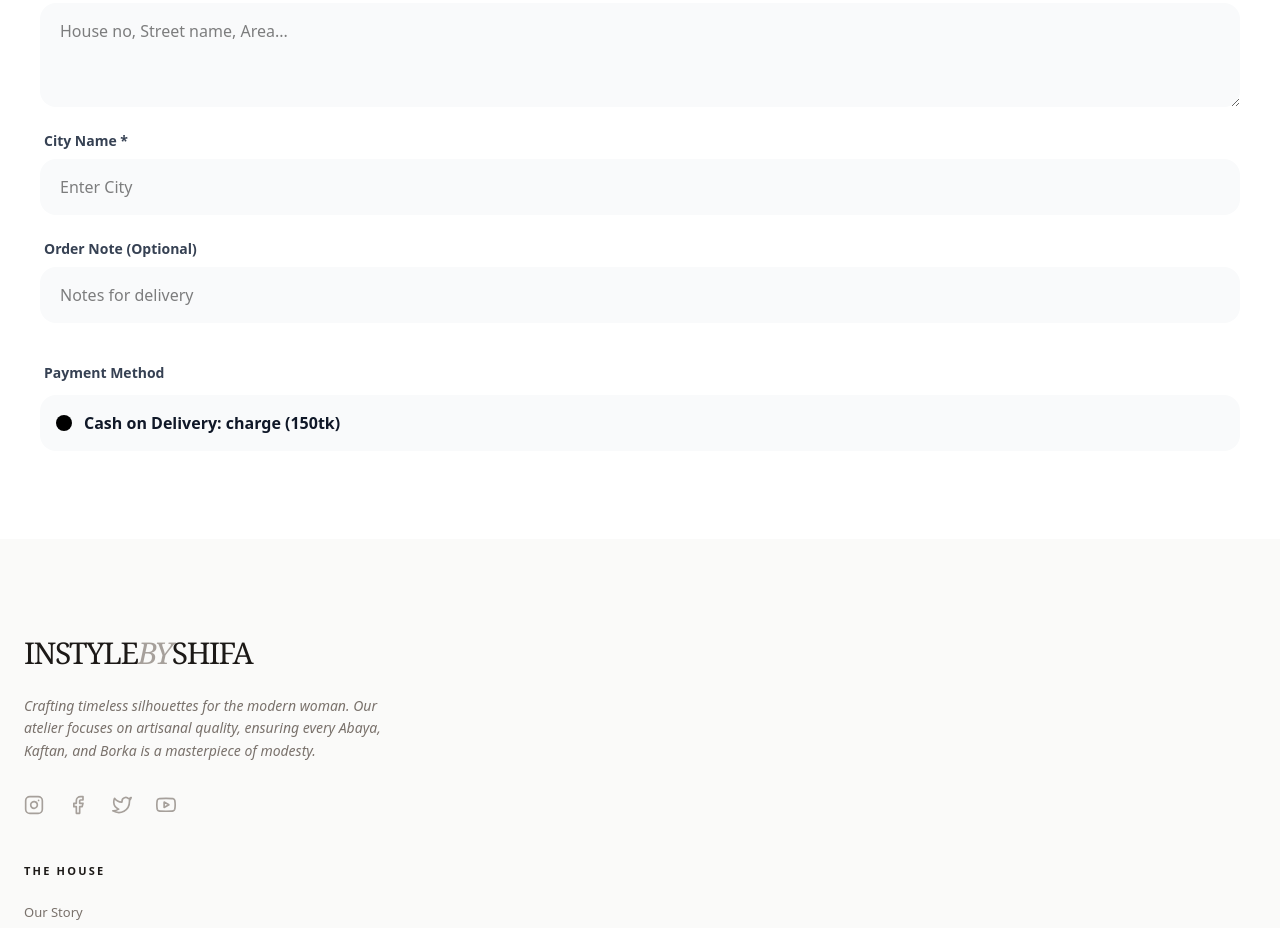
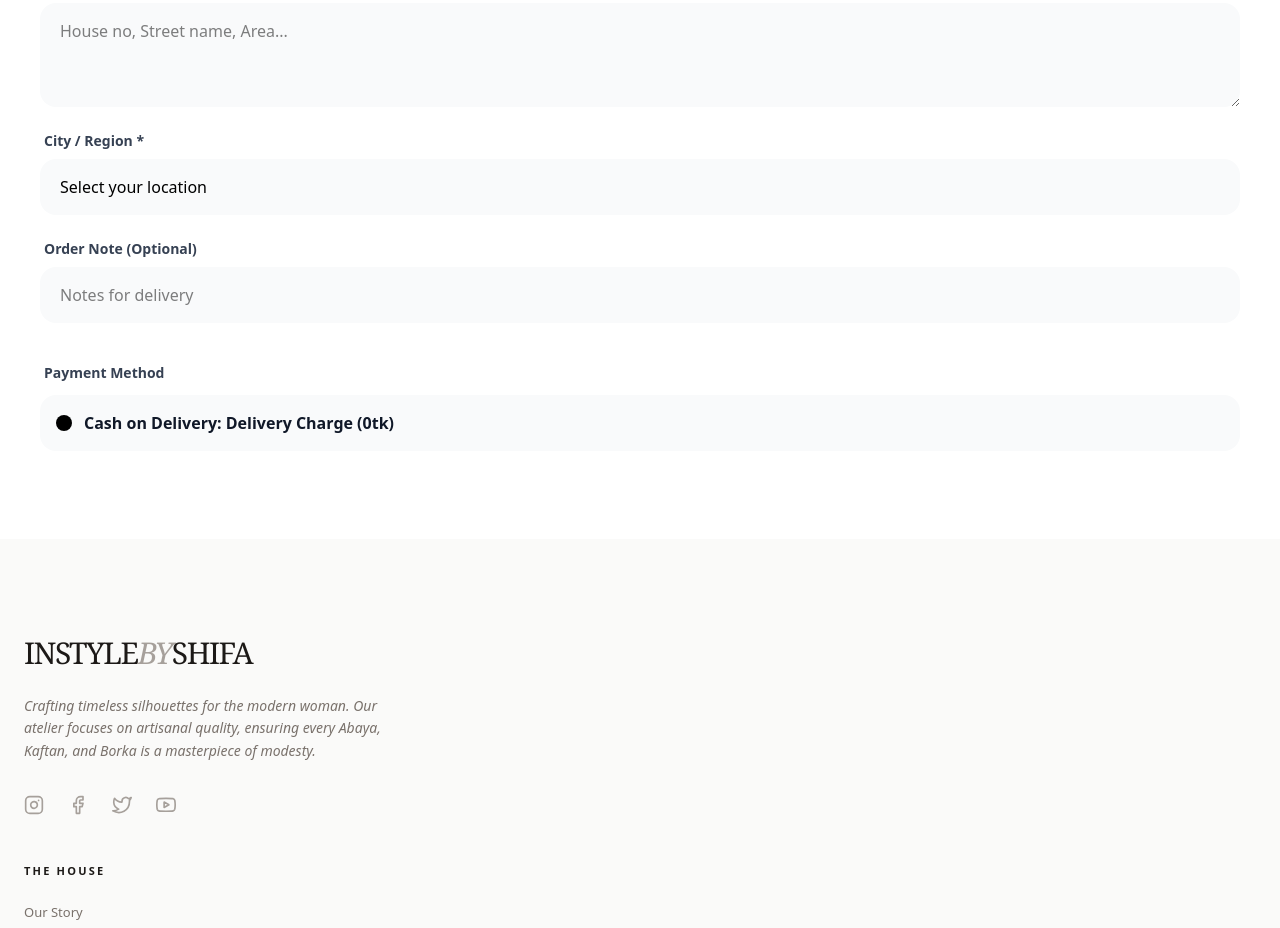
Before and after one commit to Azmain2005/SHOP_CO, a Next.js app: page /cart in a window 1280 px wide. Shown: the part 1120-2048 px from the top of the page. Built offline with nearby package versions, Linux system fonts and the light colour scheme.

Commit message:
updated cart and orderDetails page

```diff
--- a/app/admin/orders/websiteOrders/orderdetails/[id]/page.js
+++ b/app/admin/orders/websiteOrders/orderdetails/[id]/page.js
@@ -135,10 +135,22 @@ export default function OrderPage({ params }) {
     );
 
     const { cartId, name, number, address, city, orderStatus, createdAt } = order;
+
     const subtotal = cartId?.products?.reduce((acc, item) => {
         const actualPrice = getAttributePrice(item);
         return acc + (actualPrice * item.count);
     }, 0) || 0;
+
+    // 1. Determine the fee based on the city string stored in the order
+    const deliveryFee = city?.toLowerCase().includes("inside dhaka") ? 80 : 150;
+
+    // 2. Calculate the final total
+    const totalAmount = subtotal + deliveryFee;
+
+    // 3. Set a safe currency string
+    const currency = cartId?.currency || "BDT";
+
+
 
     return (
         <div className="min-h-screen bg-white w-full">
@@ -297,7 +309,6 @@ export default function OrderPage({ params }) {
                             </motion.div>
                         ))}
                     </div>
-
 {/* Right Column: Order Sidebar */}
 <div className="lg:col-span-4 space-y-6">
 
@@ -307,17 +318,24 @@ export default function OrderPage({ params }) {
             <h4 className="text-[10px] uppercase font-black text-gray-300 tracking-[0.3em] mb-6 text-center">Logistics Port</h4>
             <div className="space-y-5">
                 <div className="flex gap-4 items-center">
-                                        <div className="w-10 h-10 rounded-xl bg-black text-white flex items-center justify-center shadow-lg"><User size={18} /></div>
+                    <div className="w-10 h-10 rounded-xl bg-black text-white flex items-center justify-center shadow-lg">
+                        <User size={18} />
+                    </div>
                     <span className="font-black uppercase tracking-tighter text-lg">{name}</span>
                 </div>
                 <div className="flex gap-4 items-center">
-                                        <div className="w-10 h-10 rounded-xl bg-blue-50 text-blue-600 flex items-center justify-center border border-blue-100"><Phone size={18} /></div>
+                    <div className="w-10 h-10 rounded-xl bg-blue-50 text-blue-600 flex items-center justify-center border border-blue-100">
+                        <Phone size={18} />
+                    </div>
                     <span className="font-bold text-gray-600">{number}</span>
                 </div>
                 <div className="flex gap-4 items-start">
-                                        <div className="w-10 h-10 rounded-xl bg-rose-50 text-rose-600 flex items-center justify-center border border-rose-100 flex-shrink-0"><MapPin size={18} /></div>
+                    <div className="w-10 h-10 rounded-xl bg-rose-50 text-rose-600 flex items-center justify-center border border-rose-100 flex-shrink-0">
+                        <MapPin size={18} />
+                    </div>
                     <span className="font-bold text-gray-500 leading-tight uppercase text-xs">
-                                            {address}, <br /><span className="text-black font-black text-sm">{city}</span>
+                        {address}, <br />
+                        <span className="text-black font-black text-sm">{city}</span>
                     </span>
                 </div>
             </div>
@@ -328,16 +346,19 @@ export default function OrderPage({ params }) {
             <div className="space-y-4">
                 <div className="flex justify-between items-center text-sm font-bold tracking-tight text-gray-500 uppercase">
                     <span>Subtotal</span>
-                                        <span className="font-black text-black">{subtotal} {cartId.currency}</span>
+                    <span className="font-black text-black">{subtotal} {currency}</span>
                 </div>
                 <div className="flex justify-between items-center text-sm font-bold tracking-tight text-gray-500 uppercase">
+                    <div className="flex flex-col">
                         <span>Delivery Fee</span>
-                                        <span className="font-black text-emerald-600">+150 BDT</span>
+                        <span className="text-[9px] text-gray-400 normal-case">{city}</span>
+                    </div>
+                    <span className="font-black text-emerald-600">+{deliveryFee} {currency}</span>
                 </div>
                 <div className="flex justify-between items-center pt-5 border-t border-dashed border-gray-200 mt-5">
                     <span className="text-xl font-black uppercase italic tracking-tighter">Total</span>
                     <span className="text-3xl font-black italic tracking-tighter text-black">
-                                            {subtotal + 150} {cartId.currency}
+                        {totalAmount} {currency}
                     </span>
                 </div>
             </div>
--- a/app/cart/page.js
+++ b/app/cart/page.js
@@ -99,7 +99,7 @@ export default function CartPage() {
   });
 
 
-useEffect(() => {
+  useEffect(() => {
     const fetchCart = async () => {
       try {
         const cartId = localStorage.getItem("cartId");
@@ -337,8 +337,19 @@ useEffect(() => {
 
 
 
-// This will now use the correct variant price automatically:
-const subtotal = cartItems.reduce((sum, item) => sum + (item.price * item.qty), 0);  const deliveryFee = subtotal > 0 ? 150 : 0; // Only charge delivery if cart isn't empty
+  // Inside your CartPage component, before the return:
+
+  const subtotal = cartItems.reduce((sum, item) => sum + (item.price * item.qty), 0);
+
+  // Dynamic delivery fee logic
+  const getDeliveryFee = () => {
+    if (subtotal === 0) return 0;
+    if (formData.city === "Inside Dhaka") return 80;
+    if (formData.city === "Outside Dhaka") return 150;
+    return 150; // Default or fallback fee
+  };
+
+  const deliveryFee = getDeliveryFee();
   const total = subtotal + deliveryFee;
 
   return (
@@ -439,16 +450,18 @@ const subtotal = cartItems.reduce((sum, item) => sum + (item.price * item.qty),
             {/* Row 3: City and Area */}
             <div className="grid grid-cols-1 md:grid-cols-2 gap-6">
               <div className="flex flex-col">
-                <label className="text-sm font-bold text-gray-700 mb-2 ml-1">City Name *</label>
-                <input
-                  type="text"
-                  placeholder="Enter City"
-                  className="bg-gray-50 border border-gray-200 rounded-2xl px-5 py-4 focus:bg-white focus:outline-none focus:ring-2 focus:ring-black transition-all"
-                  required
+                <label className="text-sm font-bold text-gray-700 mb-2 ml-1">City / Region *</label>
+                <select
                   name="city"
                   value={formData.city}
                   onChange={handleFormFieldChange}
-                />
+                  required
+                  className="bg-gray-50 border border-gray-200 rounded-2xl px-5 py-4 focus:bg-white focus:outline-none focus:ring-2 focus:ring-black transition-all appearance-none"
+                >
+                  <option value="">Select your location</option>
+                  <option value="Inside Dhaka">Inside Dhaka (80 TK)</option>
+                  <option value="Outside Dhaka">Outside Dhaka (150 TK)</option>
+                </select>
               </div>
               <div className="flex flex-col">
                 <label className="text-sm font-bold text-gray-700 mb-2 ml-1">Order Note (Optional)</label>
@@ -468,7 +481,9 @@ const subtotal = cartItems.reduce((sum, item) => sum + (item.price * item.qty),
               <label className="text-sm font-bold text-gray-700 mb-3 block ml-1">Payment Method</label>
               <div className="flex items-center p-4 border-2 border-black rounded-2xl bg-gray-50">
                 <div className="w-4 h-4 rounded-full bg-black mr-3"></div>
-                <span className="font-bold text-gray-900">Cash on Delivery: charge (150tk)</span>
+                <span className="font-bold text-gray-900">
+                  Cash on Delivery: Delivery Charge ({deliveryFee}tk)
+                </span>
               </div>
             </div>
           </form>
```
Lines whose indentation alone changed are shown as unchanged.
